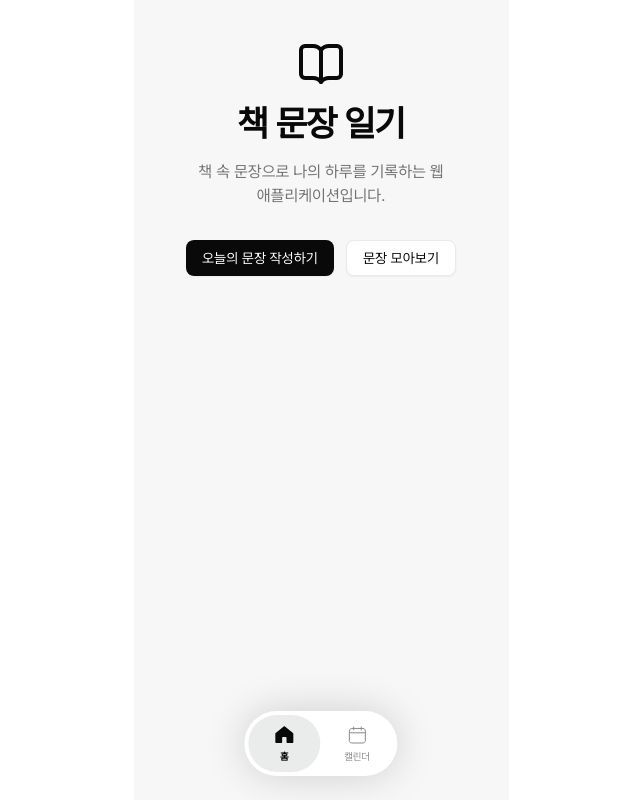
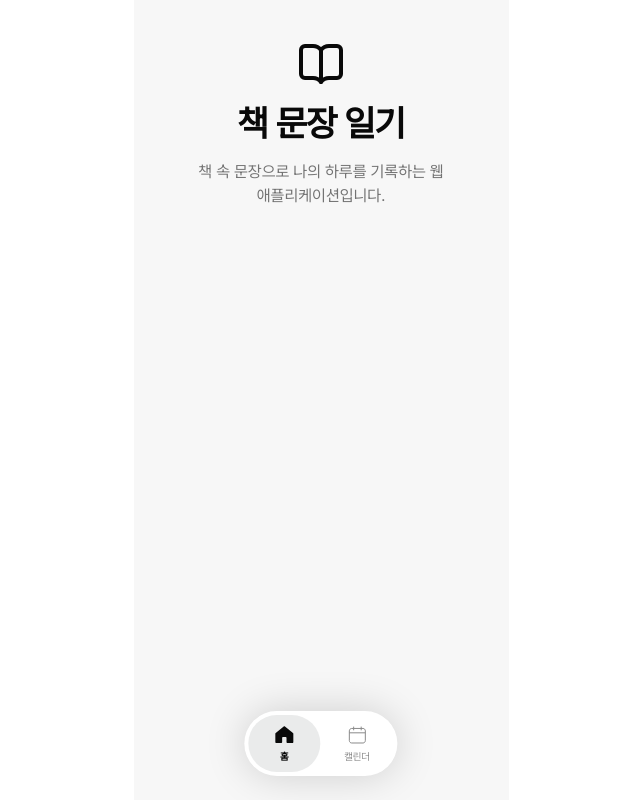
Before and after one commit to depromeet/18th-team1-fe-2, a Next.js app: page / in a window 1280 px wide. Shown: the whole page, without its empty margins (319-959 px from the left). Built offline with nearby package versions, Linux system fonts and the light colour scheme.

Commit message:
feat: 버튼 및 모달 컴포넌트 구현 (#9)

```diff
--- a/src/app/(nav)/page.tsx
+++ b/src/app/(nav)/page.tsx
@@ -1,6 +1,4 @@
 import { BookOpen } from "lucide-react";
-
-import { Button } from "@/shared/ui/button";
 
 const HomePage = (): React.ReactElement => {
   return (
@@ -12,10 +10,6 @@ const HomePage = (): React.ReactElement => {
           책 속 문장으로 나의 하루를 기록하는 웹 애플리케이션입니다.
         </p>
       </div>
-      <div className="flex gap-3">
-        <Button>오늘의 문장 작성하기</Button>
-        <Button variant="outline">문장 모아보기</Button>
-      </div>
     </div>
   );
 };
--- a/src/app/layout.tsx
+++ b/src/app/layout.tsx
@@ -31,7 +31,10 @@ type RootLayoutProps = {
 const RootLayout = ({ children }: RootLayoutProps): React.ReactElement => {
   return (
     <html lang="ko" className={`${pretendard.variable} ${nanumMyeongjo.variable}`}>
-      <body className="min-h-dvh bg-background text-foreground antialiased">
+      <body
+        className="min-h-dvh bg-background text-foreground antialiased"
+        suppressHydrationWarning
+      >
         <Providers>
           <div className="min-h-dvh w-full bg-gray-50 px-5 md:mx-auto md:max-w-93.75">
             {children}
--- /dev/null
+++ b/src/features/diary-delete/index.ts
@@ -0,0 +1 @@
+export { DiaryDeleteModal } from "./ui/DiaryDeleteModal";
--- /dev/null
+++ b/src/features/diary-delete/ui/DiaryDeleteModal.tsx
@@ -0,0 +1,49 @@
+"use client";
+
+interface DiaryDeleteModalProps {
+  isOpen: boolean;
+  onConfirm?: () => void;
+  onCancel?: () => void;
+}
+
+export const DiaryDeleteModal = ({
+  isOpen,
+  onConfirm,
+  onCancel,
+}: DiaryDeleteModalProps): React.ReactElement | null => {
+  if (!isOpen) return null;
+
+  return (
+    <div
+      role="dialog"
+      aria-modal="true"
+      aria-labelledby="delete-modal-title"
+      className="flex w-71 flex-col gap-7 rounded-[1.25rem] bg-background px-2.5 pb-2.5 pt-7"
+      onClick={(e: React.MouseEvent<HTMLDivElement>) => e.stopPropagation()}
+      onKeyDown={(e: React.KeyboardEvent<HTMLDivElement>) => e.stopPropagation()}
+    >
+      <div className="flex w-full flex-col items-center gap-1.5">
+        <p id="delete-modal-title" className="subhead1 text-center text-gray-700">
+          일기 삭제
+        </p>
+        <p className="body1 text-center text-gray-600">한번 삭제한 일기는 복원할 수 없어요.</p>
+      </div>
+      <div className="flex w-full gap-2.5">
+        <button
+          type="button"
+          className="subhead6 flex h-[2.875rem] flex-1 items-center justify-center rounded-[0.625rem] bg-gray-100 text-gray-300 cursor-pointer"
+          onClick={onCancel}
+        >
+          취소
+        </button>
+        <button
+          type="button"
+          className="subhead6 flex h-[2.875rem] flex-1 items-center justify-center rounded-[0.625rem] bg-gray-700 text-gray-0 cursor-pointer"
+          onClick={onConfirm}
+        >
+          삭제
+        </button>
+      </div>
+    </div>
+  );
+};
--- /dev/null
+++ b/src/shared/ui/button-double.tsx
@@ -0,0 +1,32 @@
+"use client";
+
+interface ButtonDoubleProps {
+  primaryLabel?: string;
+  secondaryLabel?: string;
+  onPrimaryClick?: () => void;
+  onSecondaryClick?: () => void;
+}
+
+export const ButtonDouble = ({
+  primaryLabel,
+  secondaryLabel,
+  onPrimaryClick,
+  onSecondaryClick,
+}: ButtonDoubleProps): React.ReactElement => (
+  <div className="flex w-[335px] items-center gap-2">
+    <button
+      type="button"
+      className="subhead6 flex h-14 flex-1 items-center justify-center rounded-2xl bg-gray-200 capitalize text-gray-500"
+      onClick={onSecondaryClick}
+    >
+      {secondaryLabel}
+    </button>
+    <button
+      type="button"
+      className="subhead6 flex h-14 flex-1 items-center justify-center rounded-2xl bg-gray-700 capitalize text-gray-0"
+      onClick={onPrimaryClick}
+    >
+      {primaryLabel}
+    </button>
+  </div>
+);
--- /dev/null
+++ b/src/shared/ui/button-with-icon.tsx
@@ -0,0 +1,33 @@
+"use client";
+
+import { IcShare } from "@/shared/ui/icons";
+
+interface ButtonWithIconProps {
+  primaryLabel?: string;
+  onPrimaryClick?: () => void;
+  onShareClick?: () => void;
+}
+
+export const ButtonWithIcon = ({
+  primaryLabel,
+  onPrimaryClick,
+  onShareClick,
+}: ButtonWithIconProps): React.ReactElement => (
+  <div className="flex w-[335px] items-center gap-[7px]">
+    <button
+      type="button"
+      className="subhead6 flex h-14 flex-1 items-center justify-center rounded-2xl bg-gray-700 capitalize text-gray-0"
+      onClick={onPrimaryClick}
+    >
+      {primaryLabel}
+    </button>
+    <button
+      type="button"
+      className="flex h-14 w-14 shrink-0 items-center justify-center rounded-2xl bg-gray-400"
+      onClick={onShareClick}
+      aria-label="공유"
+    >
+      <IcShare size={24} className="text-gray-0" />
+    </button>
+  </div>
+);
--- a/src/shared/ui/button.tsx
+++ b/src/shared/ui/button.tsx
@@ -1,59 +1,25 @@
-import { Slot } from "@radix-ui/react-slot";
-import { cva, type VariantProps } from "class-variance-authority";
-import type * as React from "react";
+"use client";
 
-import { cn } from "@/shared/lib/utils";
+interface ButtonProps {
+  label?: string;
+  icon?: React.ReactNode;
+  disabled?: boolean;
+  onClick?: () => void;
+}
 
-const buttonVariants = cva(
-  "inline-flex items-center justify-center gap-2 whitespace-nowrap rounded-md text-sm font-medium transition-all disabled:pointer-events-none disabled:opacity-50 [&_svg]:pointer-events-none [&_svg:not([class*='size-'])]:size-4 shrink-0 [&_svg]:shrink-0 outline-none focus-visible:border-ring focus-visible:ring-ring/50 focus-visible:ring-[3px] aria-invalid:ring-destructive/20 dark:aria-invalid:ring-destructive/40 aria-invalid:border-destructive",
-  {
-    variants: {
-      variant: {
-        default: "bg-primary text-primary-foreground shadow-xs hover:bg-primary/90",
-        destructive:
-          "bg-destructive text-destructive-foreground shadow-xs hover:bg-destructive/90 focus-visible:ring-destructive/20 dark:focus-visible:ring-destructive/40",
-        outline:
-          "border border-input bg-background shadow-xs hover:bg-accent hover:text-accent-foreground dark:bg-input/30 dark:border-input dark:hover:bg-input/50",
-        secondary: "bg-secondary text-secondary-foreground shadow-xs hover:bg-secondary/80",
-        ghost: "hover:bg-accent hover:text-accent-foreground dark:hover:bg-accent/50",
-        link: "text-primary underline-offset-4 hover:underline",
-      },
-      size: {
-        default: "h-9 px-4 py-2 has-[>svg]:px-3",
-        sm: "h-8 rounded-md gap-1.5 px-3 has-[>svg]:px-2.5",
-        lg: "h-10 rounded-md px-6 has-[>svg]:px-4",
-        icon: "size-9",
-      },
-    },
-    defaultVariants: {
-      variant: "default",
-      size: "default",
-    },
-  },
+export const Button = ({
+  label,
+  icon,
+  disabled = false,
+  onClick,
+}: ButtonProps): React.ReactElement => (
+  <button
+    type="button"
+    className="subhead6 flex h-14 w-[335px] items-center justify-center gap-[7px] rounded-2xl capitalize bg-gray-700 text-gray-0 disabled:bg-gray-100 disabled:text-gray-300"
+    disabled={disabled}
+    onClick={onClick}
+  >
+    {icon}
+    {label}
+  </button>
 );
-
-type ButtonProps = React.ComponentProps<"button"> &
-  VariantProps<typeof buttonVariants> & {
-    asChild?: boolean;
-  };
-
-const Button = ({
-  className,
-  variant,
-  size,
-  asChild = false,
-  ...props
-}: ButtonProps): React.ReactElement => {
-  const Comp = asChild ? Slot : "button";
-
-  return (
-    <Comp
-      data-slot="button"
-      className={cn(buttonVariants({ variant, size, className }))}
-      {...props}
-    />
-  );
-};
-
-export type { ButtonProps };
-export { Button, buttonVariants };
--- /dev/null
+++ b/src/shared/ui/icons/IcPlus.tsx
@@ -0,0 +1,8 @@
+import { BaseIcon } from "./BaseIcon";
+import type { IconProps } from "./icon.types";
+
+export const IcPlus = (props: IconProps): React.ReactElement => (
+  <BaseIcon viewBox="0 0 11 11" {...props}>
+    <path d="M5.47266 10.9688C4.94842 10.9688 4.52344 10.5438 4.52344 10.0195V6.42188H0.949219C0.42498 6.42188 0 5.9969 0 5.47266C0 4.94842 0.42498 4.52344 0.949219 4.52344H4.52344V0.949219C4.52344 0.42498 4.94842 0 5.47266 0C5.9969 0 6.42188 0.42498 6.42188 0.949219V4.52344H10.0195C10.5438 4.52344 10.9688 4.94842 10.9688 5.47266C10.9688 5.9969 10.5438 6.42188 10.0195 6.42188H6.42188V10.0195C6.42188 10.5438 5.9969 10.9688 5.47266 10.9688Z" />
+  </BaseIcon>
+);
--- /dev/null
+++ b/src/shared/ui/icons/IcShare.tsx
@@ -0,0 +1,28 @@
+import { BaseIcon } from "./BaseIcon";
+import type { IconProps } from "./icon.types";
+
+export const IcShare = (props: IconProps): React.ReactElement => (
+  <BaseIcon viewBox="0 0 24 24" fill="none" {...props}>
+    <path
+      d="M8.57147 5.6844L12.2554 2.00049L15.9393 5.6844"
+      stroke="currentColor"
+      strokeWidth="1.5"
+      strokeLinecap="round"
+      strokeLinejoin="round"
+    />
+    <path
+      d="M12.2553 2.46045V15.3541"
+      stroke="currentColor"
+      strokeWidth="1.5"
+      strokeLinecap="round"
+      strokeLinejoin="round"
+    />
+    <path
+      d="M16.7102 9.84521H17.7143C18.9767 9.84521 20 10.8686 20 12.1309V20.1309C20 21.3933 18.9767 22.4166 17.7143 22.4166H6.28571C5.02335 22.4166 4 21.3933 4 20.1309V12.1309C4 10.8686 5.02335 9.84521 6.28571 9.84521H7.4694"
+      stroke="currentColor"
+      strokeWidth="1.5"
+      strokeLinecap="round"
+      strokeLinejoin="round"
+    />
+  </BaseIcon>
+);
--- a/src/shared/ui/icons/index.ts
+++ b/src/shared/ui/icons/index.ts
@@ -1,4 +1,6 @@
 export { BaseIcon } from "./BaseIcon";
 export { IcCalendar } from "./IcCalendar";
 export { IcHome } from "./IcHome";
+export { IcPlus } from "./IcPlus";
+export { IcShare } from "./IcShare";
 export type { IconProps } from "./icon.types";
```
